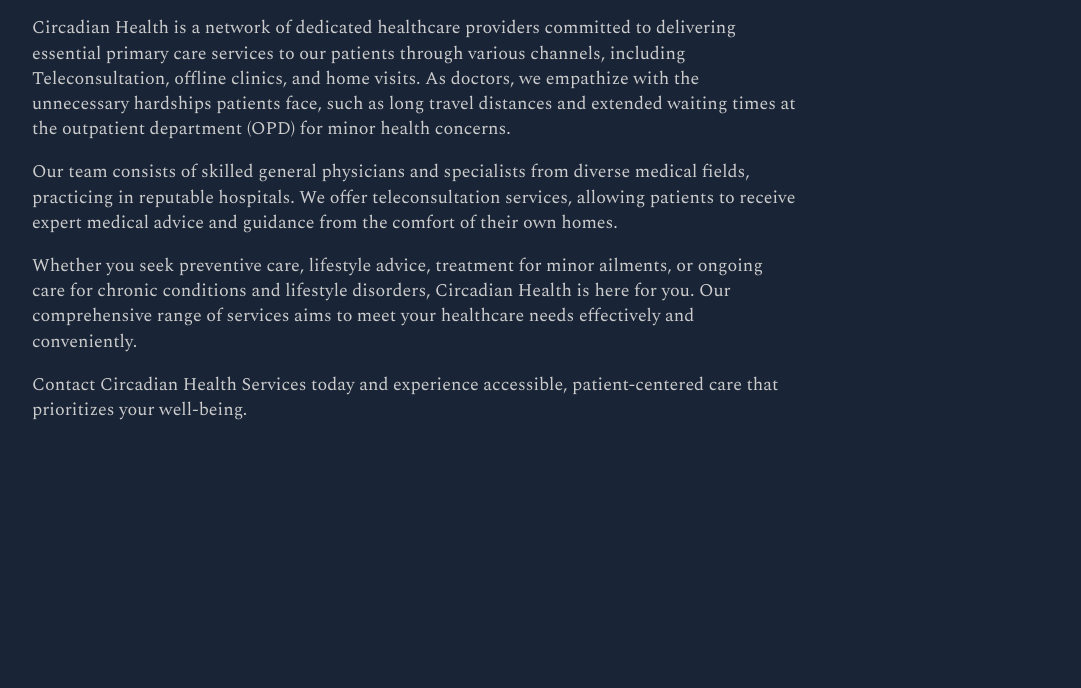
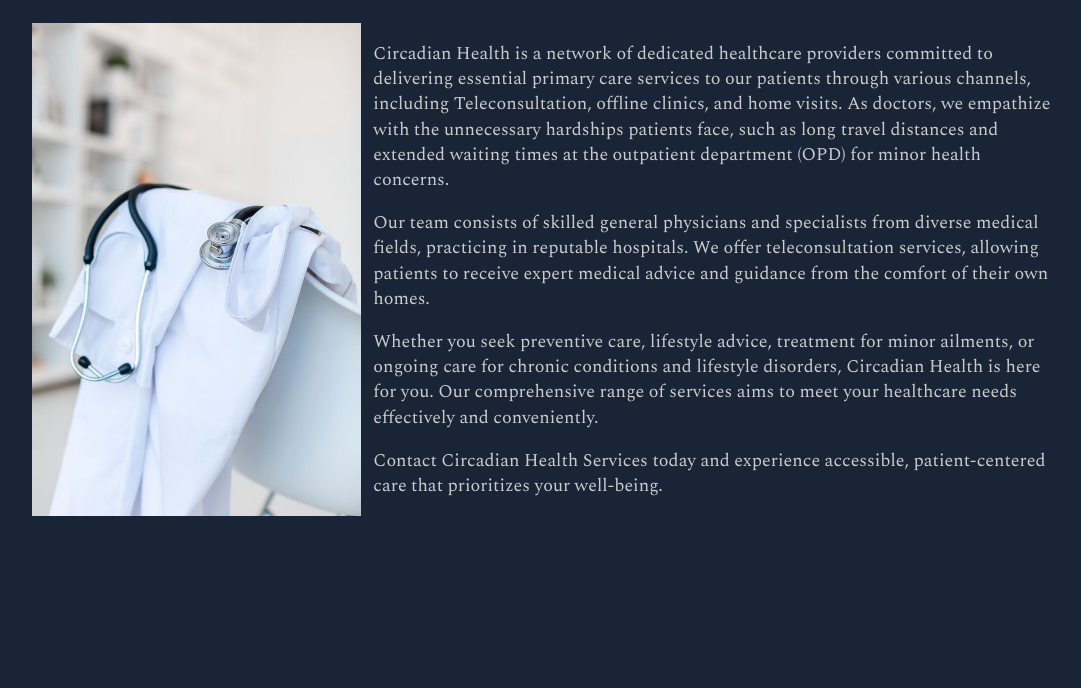
Before and after one commit to circadiancare/circadiancare.github.io, a plain HTML site: page about.html in a window 1280 px wide. Shown: the part 187-875 px from the top of the page, without its empty margins (96-1177 px from the left). Drawn offline with nearby package versions, Linux system fonts and the light colour scheme; a web font is replaced by a local one.

Commit message:
Updated about us image

```diff
--- a/about.html
+++ b/about.html
@@ -37,10 +37,15 @@
             </div>
         </div>
         <div class="page container pure-g">
-            <div class="pure-u-1 pure-u-md-3-4">
+            <div class="pure-u-1">
                 <div class="section">
                     <h2 class="page-heading">About us</h2>
                 </div>
+            </div>
+            <div class="pure-u-1 pure-u-md-1-3">
+                <div class="about-image"></div>
+            </div>
+            <div class="pure-u-1 pure-u-md-2-3">
                 <div class="section">
                     <p>Circadian Health is a network of dedicated healthcare providers committed to delivering essential primary care services to our patients through various channels, including Teleconsultation, offline clinics, and home visits. As doctors, we empathize with the unnecessary hardships patients face, such as long travel distances and extended waiting times at the outpatient department (OPD) for minor health concerns.</p>
                     <p>Our team consists of skilled general physicians and specialists from diverse medical fields, practicing in reputable hospitals. We offer teleconsultation services, allowing patients to receive expert medical advice and guidance from the comfort of their own homes.</p>
--- a/page.css
+++ b/page.css
@@ -120,6 +120,16 @@
     height: 90%;
 }
 
+.about-image {
+    background-image: url(images/about.jpeg);
+    background-repeat: no-repeat;
+    background-size: contain;
+    margin-right: 10%;
+    height: 100%;
+    width: 100%;
+    min-height: 60vh;
+}
+
 @media (max-width: 47.999em) {
     .header-mobile .header-menu.pure-menu-horizontal {
         display: none;
@@ -127,4 +137,7 @@
     .map {
         padding-left: 0;
     }
+    .about-image {
+        margin-right: 0;
+    }
 }
```
Also changed, not shown: images/about.jpeg (added).
